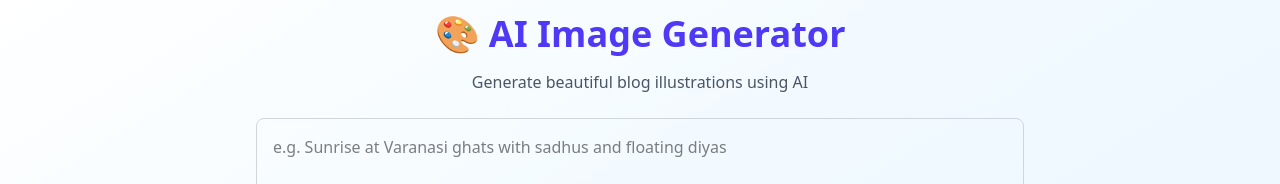
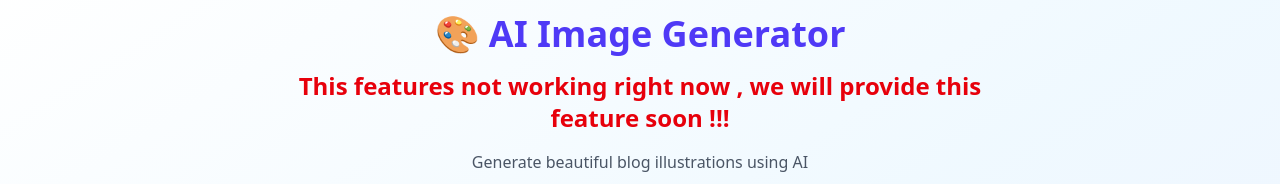
Before and after one commit to manishgupta72/Ai-Blog-Assistant-Frontend, a Next.js app: page /image-generator in a window 1280 px wide. Shown: the part 154-338 px from the top of the page. Built offline with nearby package versions, Linux system fonts and the light colour scheme; no server answers.

Commit message:
updated some features messagge

```diff
--- a/src/app/image-generator/page.tsx
+++ b/src/app/image-generator/page.tsx
@@ -30,6 +30,10 @@ export default function ImageGeneratorPage() {
         <h2 className="text-4xl font-bold text-indigo-600 mb-4">
           🎨 AI Image Generator
         </h2>
+        <h4 className="text-2xl font-bold text-red-600 mb-4">
+          This features not working right now , we will provide this feature
+          soon !!!
+        </h4>
         <p className="mb-6 text-gray-600">
           Generate beautiful blog illustrations using AI
         </p>
```
